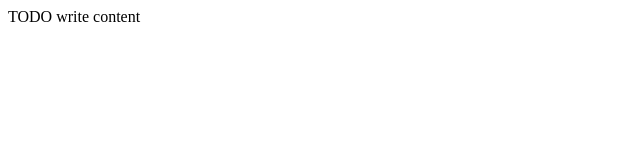
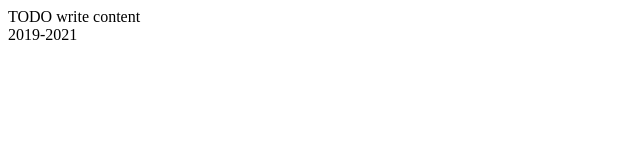
Before and after one commit to alex-git-work/git-basics, a plain HTML site: page src/index.html in a window 1280 px wide. Shown: the full height of the page, 0-640 px from the left. Drawn offline with Linux system fonts and the light colour scheme.

Commit message:
footer added to index.html

```diff
--- a/src/index.html
+++ b/src/index.html
@@ -7,4 +7,7 @@
     <body>
         <div>TODO write content</div>
     </body>
+    <footer>
+        <div id="info">2019-2021</div>
+    </footer>
 </html>
```
